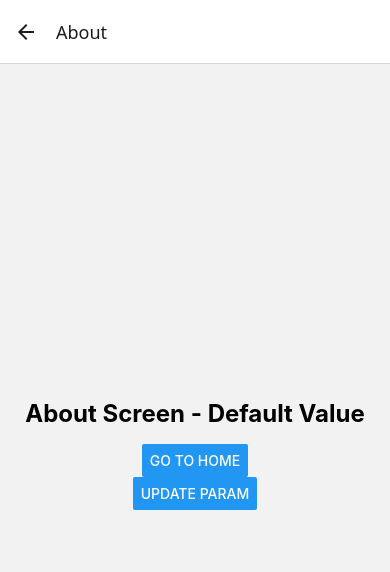
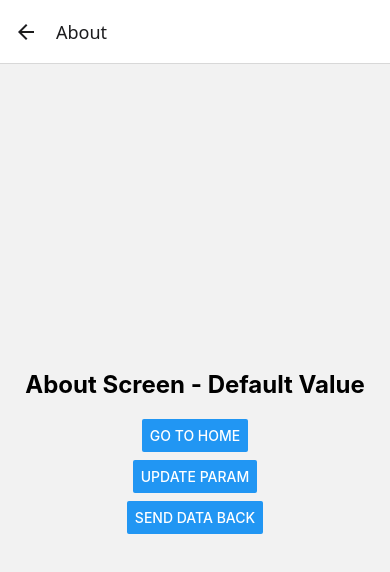
Before and after one commit to hAI-FA001/React-Native--Learn, a React Native app in the folder Navigation/: screen /About in a window 390 px wide. Shown: the top 572 px of the page. Built offline with nearby package versions, Linux system fonts and the light colour scheme.

Commit message:
send data back to Home

```diff
--- a/Navigation/screens/AboutScreen.js
+++ b/Navigation/screens/AboutScreen.js
@@ -8,11 +8,32 @@ const AboutScreen = ({ route }) => {
   return (
     <View style={styles.container}>
       <Text style={styles.text}>About Screen - {name}</Text>
-      <Button title="Go To Home" onPress={() => navigation.navigate('Home')} />
-      <Button
-        title="Update Param"
-        onPress={() => navigation.setParams({ name: `Updated - ${name} ` })}
-      />
+
+      <View style={styles.buttonContainer}>
+        <Button
+          style={styles.button}
+          title="Go To Home"
+          onPress={() => navigation.navigate('Home')}
+        />
+      </View>
+
+      <View style={styles.buttonContainer}>
+        <Button
+          style={styles.button}
+          title="Update Param"
+          onPress={() => navigation.setParams({ name: `Updated - ${name} ` })}
+        />
+      </View>
+
+      <View style={styles.buttonContainer}>
+        <Button
+          style={styles.button}
+          title="Send Data Back"
+          onPress={() =>
+            navigation.navigate('Home', { result: 'Data from About' })
+          }
+        />
+      </View>
     </View>
   )
 }
@@ -29,4 +50,8 @@ const styles = StyleSheet.create({
     fontWeight: 'bold',
     marginBottom: 16,
   },
+
+  buttonContainer: {
+    marginVertical: 4,
+  },
 })
--- a/Navigation/screens/HomeScreen.js
+++ b/Navigation/screens/HomeScreen.js
@@ -1,9 +1,12 @@
 import { Button, StyleSheet, Text, View } from 'react-native'
 
-const HomeScreen = ({ navigation }) => {
+const HomeScreen = ({ navigation, route }) => {
   return (
     <View style={styles.container}>
       <Text style={styles.text}>Home Screen</Text>
+
+      <Text style={styles.text}>{route.params?.result}</Text>
+
       <Button
         title="Go To About"
         onPress={() =>
```
